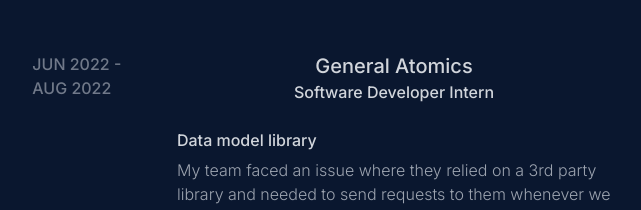
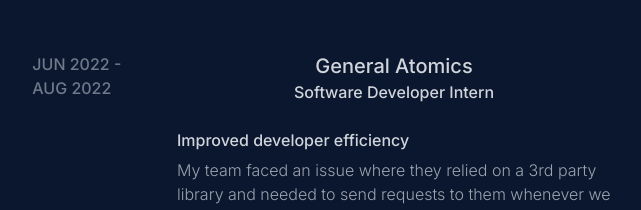
Before and after one commit to emanpecson/portfolio, a Next.js app: page / in a window 1280 px wide. Shown: the part 1240-1450 px from the top of the page, without its empty margins (585-1226 px from the left). Built offline with nearby package versions, Linux system fonts and the light colour scheme.

Commit message:
style: :lipstick: update task title

```diff
--- a/src/components/main/section/ExperienceSection.tsx
+++ b/src/components/main/section/ExperienceSection.tsx
@@ -43,7 +43,7 @@
       timeline: 'JUN 2022 - AUG 2022',
       tasks: [
         {
-          title: 'Data model library',
+          title: 'Improved developer efficiency',
           description:
             'My team faced an issue where they relied on a 3rd party library and needed to send requests to them whenever we needed to update anything in the data model. So I worked up a solution where we would be able to generate the data model locally, so when we needed to make an update, we had direct access. As a result, update processes reduced from ~3 days to just ~30 minutes.',
         },
```
